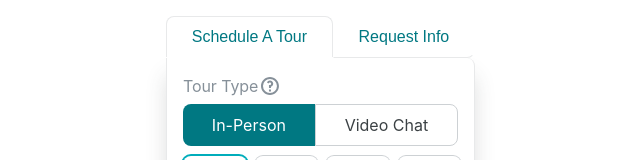
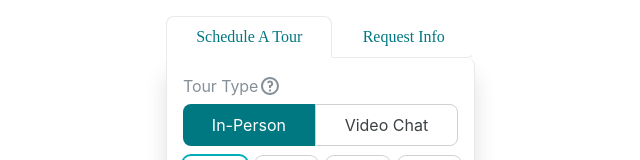
Before and after one commit to leah-cardon/ToursService, a React app: page / in a window 1280 px wide. Shown: the top 160 px of the page, without its empty margins (541-1181 px from the left). Built offline with nearby package versions, Linux system fonts and the light colour scheme; no server answers; the HTML template or start-up script is replaced by a standard one; a web font is replaced by a local one.

Commit message:
Font bug fix

```diff
--- a/client/src/styles/TourRequest.css
+++ b/client/src/styles/TourRequest.css
@@ -12,6 +12,7 @@
 
 .toggle {
   font-weight: normal;
+  font-family: "TruliaSans";
   background-color: rgb(255, 255, 255);
   position: relative;
   transition: box-shadow 0s ease 0s, border 0s ease 0s;
```
